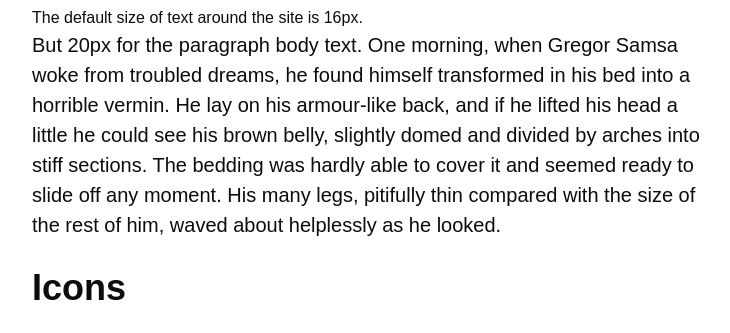
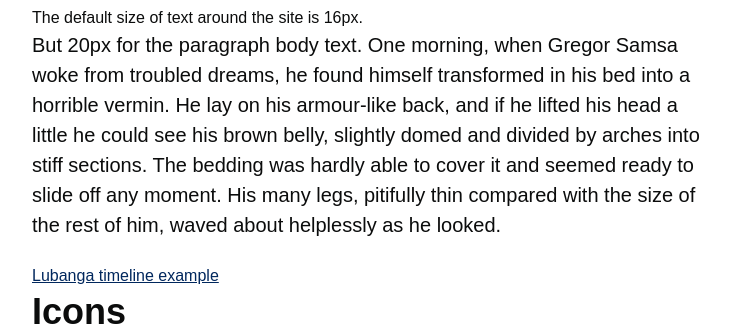
Before and after one commit to DOUGLASDAVIS369/icc-alpha, a plain HTML site: page index.html in a window 1280 px wide. Shown: the part 452-785 px from the top of the page, without its empty margins (96-826 px from the left). Drawn offline with Linux system fonts and the light colour scheme.

Commit message:
Added link to timeline to index file.

```diff
--- a/index.html
+++ b/index.html
@@ -48,6 +48,8 @@
 
 				<p>But 20px for the paragraph body text. One morning, when Gregor Samsa woke from troubled dreams, he found himself transformed in his bed into a horrible vermin. He lay on his armour-like back, and if he lifted his head a little he could see his brown belly, slightly domed and divided by arches into stiff sections. The bedding was hardly able to cover it and seemed ready to slide off any moment. His many legs, pitifully thin compared with the size of the rest of him, waved about helplessly as he looked.</p>
 
+				<a href="/timeline">Lubanga timeline example</a>
+
 
 				<div class="new-box">
 				<h2>Icons</h2>
@@ -59,6 +61,8 @@
 				<h2>Grid</h2>
 				<p>Responsive grid is created using <a href="https://gridsetapp.com/">Gridset</a>. You can see an overlay of the grid by either hitting Cmd + g (Ctrl + g in Windows), or you can just add ?gridset=show to the end of your page’s URL.</p>
 			</div>
+
+
 
 		</article>
 
```
